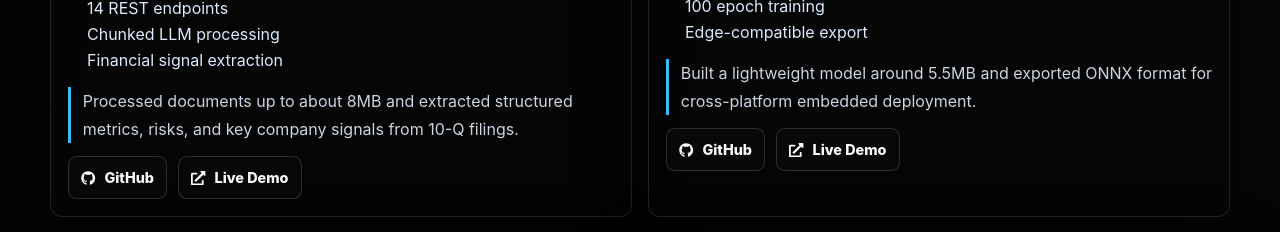
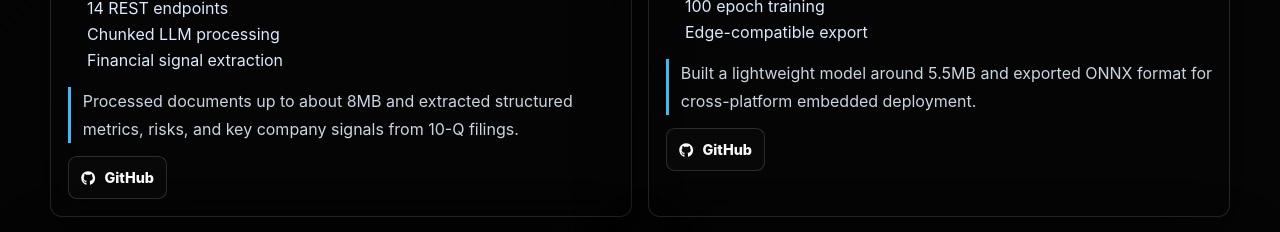
Before and after one commit to Manav-Arora4/resume-website, a React (Vite) app: page / in a window 1280 px wide. Shown: the part 4120-4352 px from the top of the page. Built offline with nearby package versions, Linux system fonts and the light colour scheme; grey boxes are pictures that could not be loaded.

Commit message:
chore: comment out live demo buttons on project cards

```diff
--- a/src/components/ProjectCard.tsx
+++ b/src/components/ProjectCard.tsx
@@ -53,10 +53,12 @@ export function ProjectCard({ project, index }: ProjectCardProps) {
               <FaGithub aria-hidden="true" />
               GitHub
             </a>
-            <a href={project.demoUrl} aria-label={`${project.title} live demo`}>
-              <FaExternalLinkAlt aria-hidden="true" />
-              Live Demo
-            </a>
+            {/* {project.demoUrl && project.demoUrl !== '#' && (
+              <a href={project.demoUrl} aria-label={`${project.title} live demo`}>
+                <FaExternalLinkAlt aria-hidden="true" />
+                Live Demo
+              </a>
+            )} */}
           </div>
         </div>
       </GlassCard>
```
